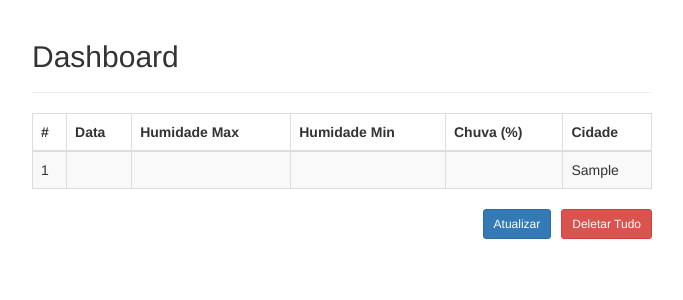
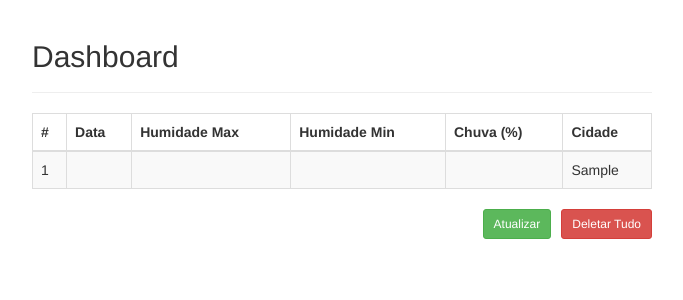
Before and after one commit to LeoEliel/varalRetratil, a PHP site: page / in a window 1280 px wide. Shown: the top 300 px of the page, without its empty margins (298-981 px from the left). Run offline with PHP 8.4, Linux system fonts and the light colour scheme; tables that the repository leaves empty or names only in its code hold one stand-in row (values such as "Sample post"); data that the repository does not hold is empty.

Commit message:
melhorando os botões.

```diff
--- a/index.php
+++ b/index.php
@@ -84,12 +84,11 @@
                     } else {
                         echo "ERROR: Não foi possível executar a query SQL. " . $mysqli->error;
                     }
-
                     // Close connection
                     unset($pdo);
                     ?>
                     <a href="delete.php" id="btn-deletar" class="btn btn-danger btn-sm pull-right" onclick="showAlert()">Deletar Tudo</a>
-                    <a href="update.php" id="btn-atualizar" class="btn btn-primary btn-sm pull-right">Atualizar</a>
+                    <a href="update.php" id="btn-atualizar" class="btn btn-success btn-sm pull-right">Atualizar</a>
                 </div>
             </div>
         </div>
```
